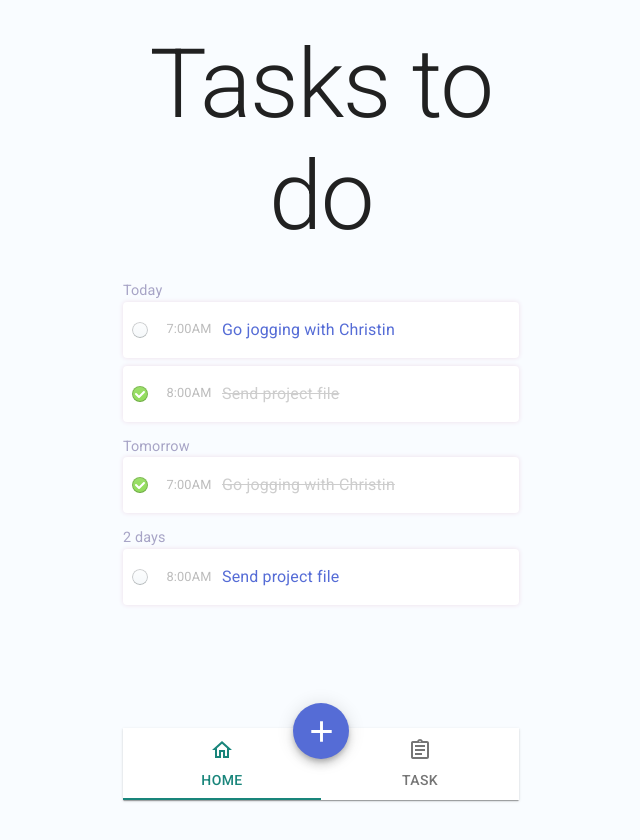
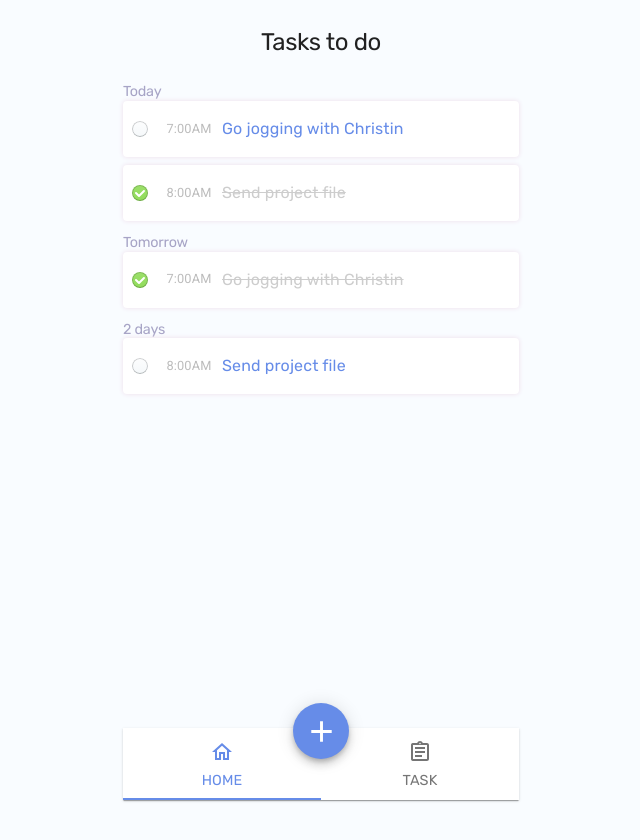
Before and after one commit to oscaramos/todo, a React (Create React App) app: page / in a window 1280 px wide. Shown: the top 840 px of the page, without its empty margins (319-959 px from the left). After the commit the page ends 800 px from the top, so only its background shows below. Built offline with nearby package versions, Linux system fonts and the light colour scheme.

Commit message:
Abstract Typography

```diff
--- a/src/components/Footer.js
+++ b/src/components/Footer.js
@@ -14,13 +14,17 @@ import Container from '@material-ui/core/Container'
 import { makeStyles } from '@material-ui/core/styles'
 
 
-const useStyles = makeStyles(() => ({
+const useStyles = makeStyles(theme => ({
   mainContainer: {
     position: 'fixed',
     top: 'auto',
     bottom: 0,
     left: 0,
     width: '100%'
+  },
+  tab: {
+    ...theme.typography.body1,
+    fontSize: '0.9rem'
   }
 }))
 
@@ -41,12 +45,12 @@ function Footer({ onOpenAddTaskDialog }) {
             value={value}
             onChange={handleChange}
             variant='fullWidth'
-            indicatorColor='secondary'
-            textColor='secondary'
+            indicatorColor='primary'
+            textColor='primary'
             aria-label='footer label tabs'
           >
-            <Tab icon={<HomeOutlinedIcon />} label='Home' />
-            <Tab icon={<AssignmentOutlinedIcon />} label='Task' />
+            <Tab icon={<HomeOutlinedIcon />} label='Home' className={classes.tab} />
+            <Tab icon={<AssignmentOutlinedIcon />} label='Task' className={classes.tab} />
           </Tabs>
 
           <Grid container style={{ position: 'absolute', top: -25 }} justify='center'>
--- a/src/components/Tasks.js
+++ b/src/components/Tasks.js
@@ -16,7 +16,7 @@ const useStyles = makeStyles(() => ({
   },
 }))
 
-const useTasksStyles = makeStyles(() => ({
+const useTasksStyles = makeStyles(theme => ({
   paper: {
     height: '4em',
     boxShadow: '0px 0px 5px 0px rgba(239,222,234,1)',
@@ -66,6 +66,7 @@ const useTasksStyles = makeStyles(() => ({
     fontSize: '0.8rem',
   },
   day: {
+    ...theme.typography.h1,
     color: '#A7A4C6',
     fontSize: '0.9rem',
   },
--- a/src/theme.js
+++ b/src/theme.js
@@ -5,7 +5,7 @@ import { createMuiTheme } from '@material-ui/core/styles';
 const theme = createMuiTheme({
   palette: {
     primary: {
-      main: '#556cd6',
+      main: '#668CE8',
     },
     secondary: {
       main: '#19857b',
@@ -17,6 +17,23 @@ const theme = createMuiTheme({
       default: '#F9FCFF',
     },
   },
+  typography: {
+    h1: {
+      fontSize: '1.5rem',
+      fontFamily: '"Rubik", sans-serif',
+      fontWeight: 400
+    },
+    h2: {
+      color: 'white',
+      fontSize: '1rem',
+      fontFamily: '"Rubik", sans-serif',
+      fontWeight: 500
+    },
+    body1: {
+      fontFamily: '"Rubik", sans-serif',
+      fontWeight: 400
+    }
+  }
 });
 
 export default theme;
```
Also changed, not shown: src/App.js (+6 -3 lines).
